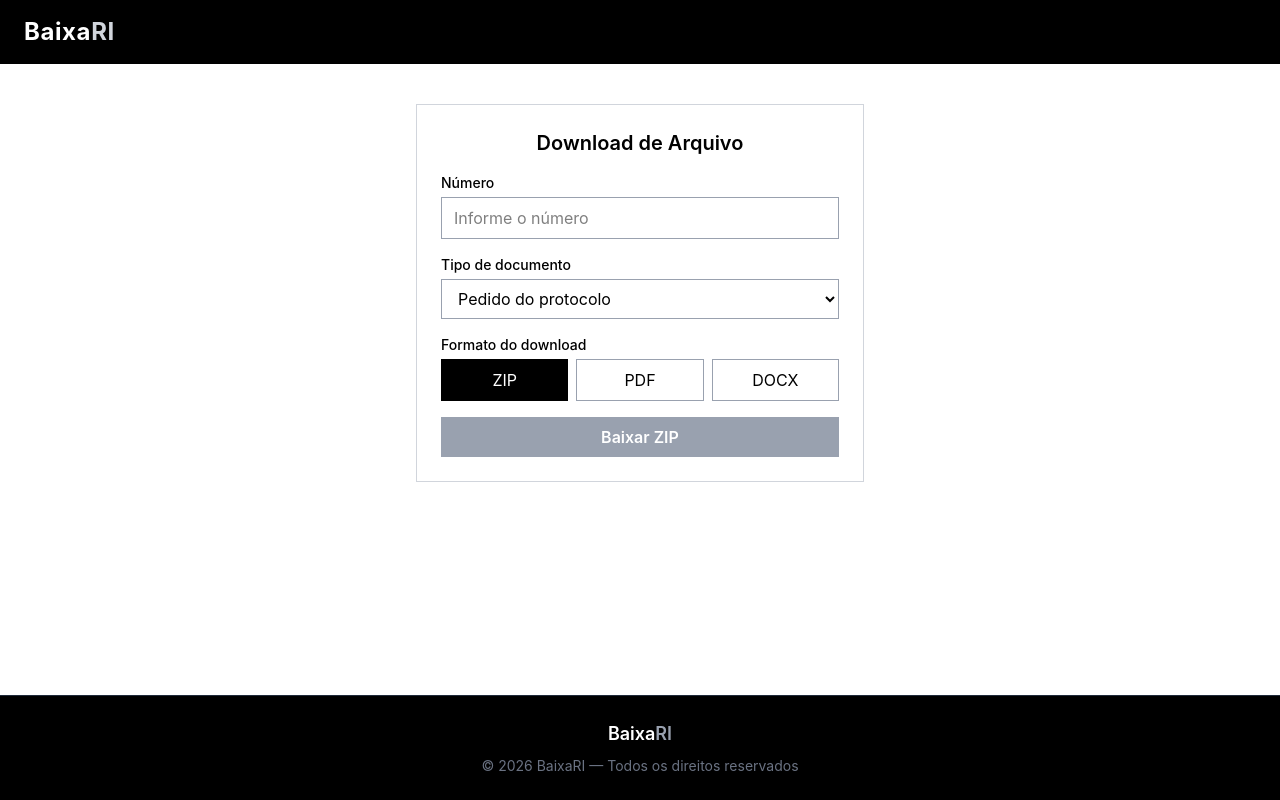
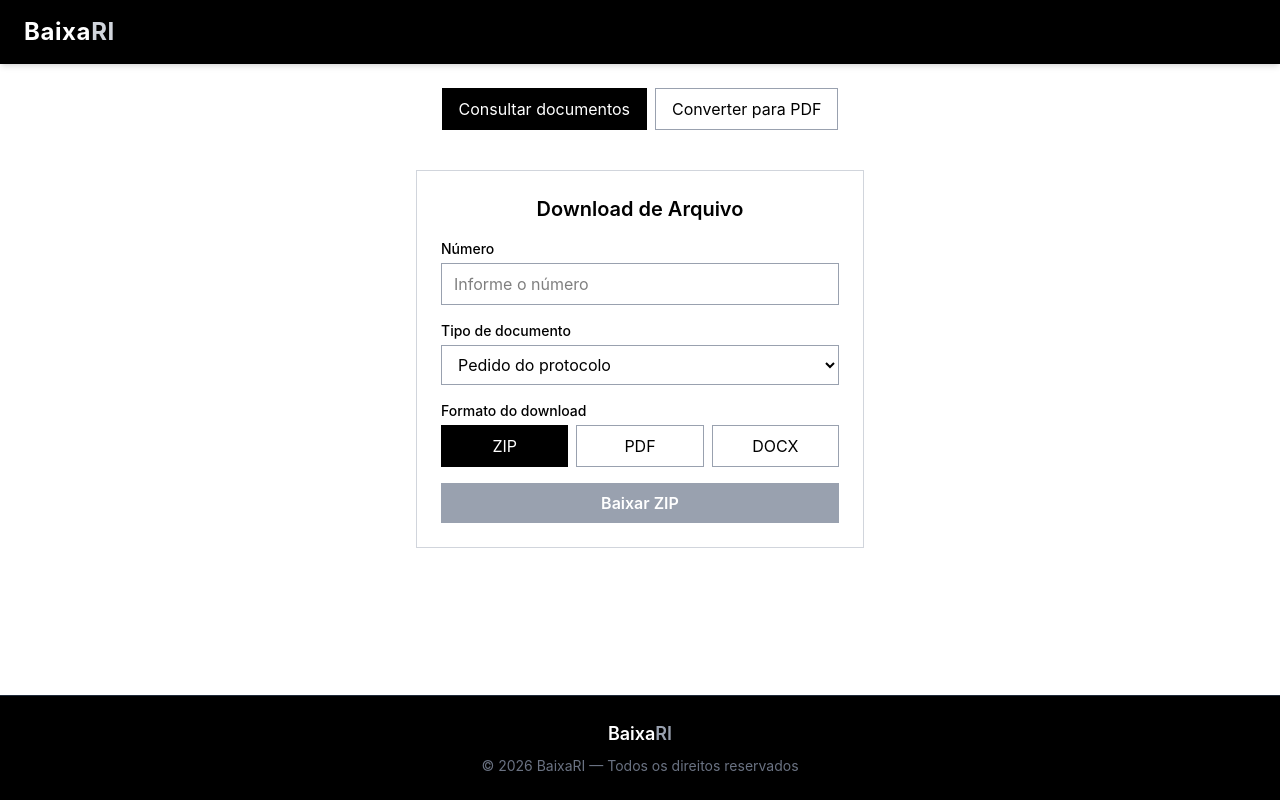
Before and after one commit to marcosfrancomarinho/baixari, a React (Vite) app: page / in a window 1280 px wide. Built offline with nearby package versions, Linux system fonts and the light colour scheme.

Commit message:
feat: integrar conversão de documentos para PDF

```diff
--- a/src/App.tsx
+++ b/src/App.tsx
@@ -1,13 +1,19 @@
-import React from 'react';
+import React, { useState } from 'react';
 import { Header } from './componets/Header';
 import { Footer } from './componets/Footer';
 import { DownloadForm } from './componets/DownloadForm';
+import { ConvertForm } from './componets/ConvertForm';
 export const App: React.FC = () => {
+  const [view, setView] = useState<'download' | 'convert'>('download');
   return (
-    <div className='h-screen flex flex-col'>
+    <div className='min-h-screen flex flex-col'>
       <Header />
       <main className='grow'>
-        <DownloadForm />
+        <nav className='flex justify-center gap-2 px-4 pt-6' aria-label='Funcionalidades'>
+          <button type='button' aria-current={view === 'download' ? 'page' : undefined} onClick={() => setView('download')} className={`border px-4 py-2 ${view === 'download' ? 'bg-black text-white border-black' : 'border-gray-400'}`}>Consultar documentos</button>
+          <button type='button' aria-current={view === 'convert' ? 'page' : undefined} onClick={() => setView('convert')} className={`border px-4 py-2 ${view === 'convert' ? 'bg-black text-white border-black' : 'border-gray-400'}`}>Converter para PDF</button>
+        </nav>
+        {view === 'download' ? <DownloadForm /> : <ConvertForm />}
       </main>
       <Footer />
     </div>
```
